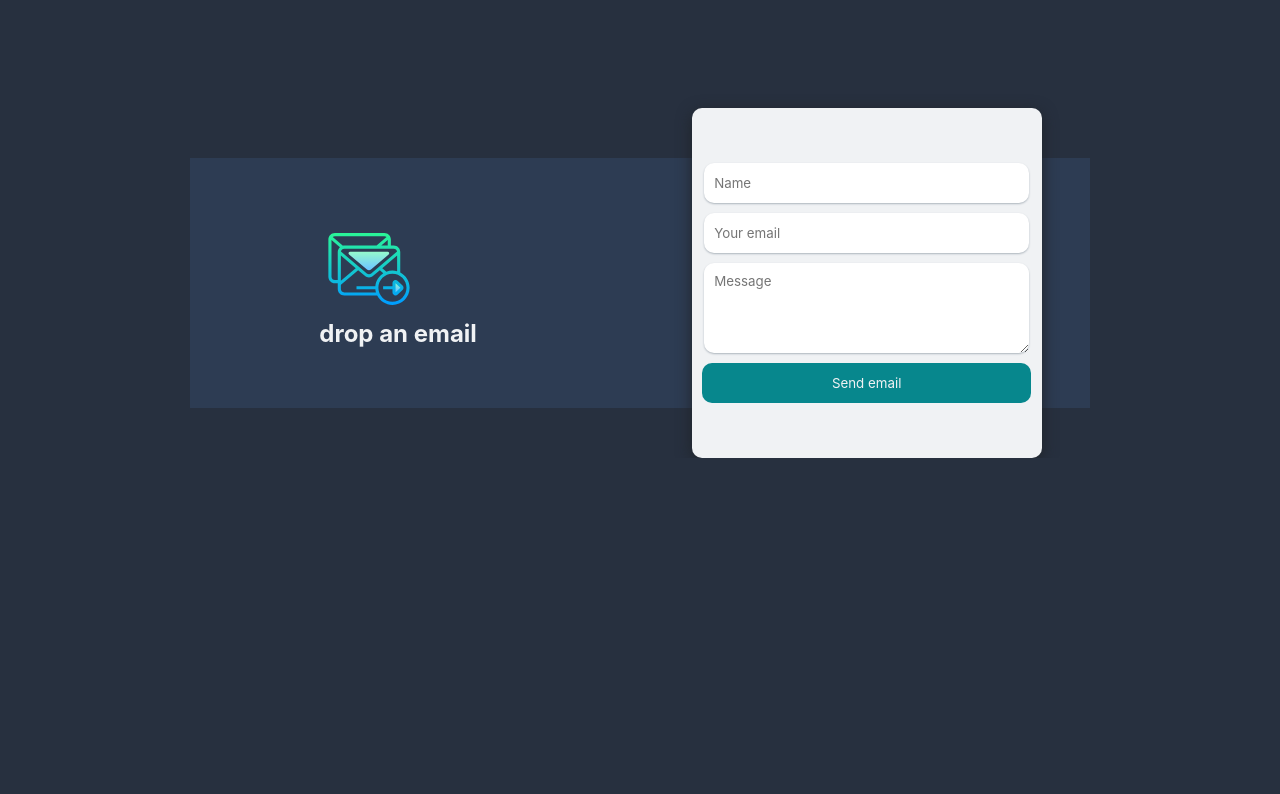
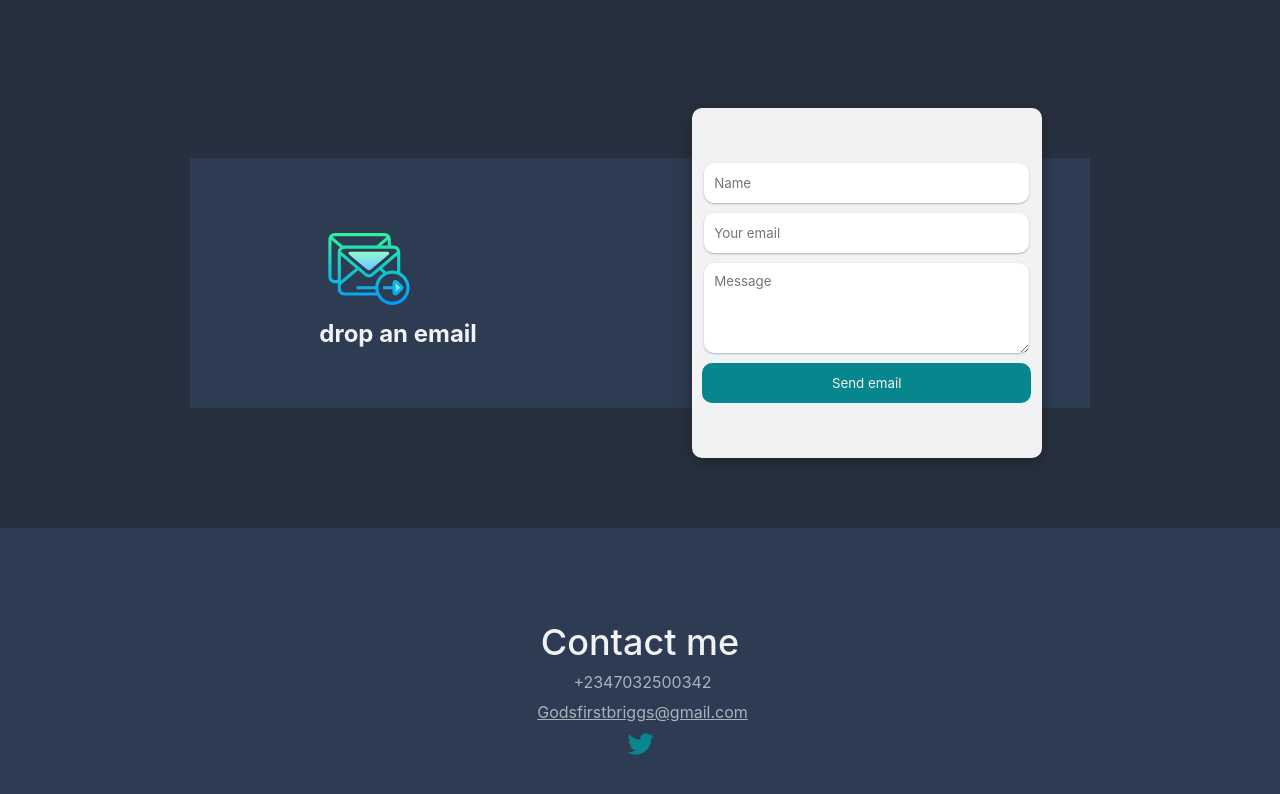
Before and after one commit to Tammibriggs/OldPortfolio, a React (Create React App) app: page / in a window 1280 px wide. Shown: the part 1763-2557 px from the top of the page. Before the commit the page ends 2221 px from the top, so only its background shows below. Built offline with nearby package versions, Linux system fonts and the light colour scheme.

Commit message:
added footer

```diff
--- a/src/App.js
+++ b/src/App.js
@@ -15,7 +15,7 @@ function App() {
         <About/>
         <Works/>
         <Email/>
-
+        <Footer/>
       </div>
     )
 }
--- /dev/null
+++ b/src/Footer/Footer.js
@@ -0,0 +1,28 @@
+import "./footer.css"
+import twitterIcon from "../images/twitter.svg"
+
+function Footer(){
+    return(
+        <footer>
+            <div className="wrapper">
+                <div className="contactMe">
+                    <h2 id="contact">Contact me</h2>
+                    <div className="contactMe__phoneline">
+                        <span>+2347032500342</span>
+                    </div>
+
+                    <div className="contactMe__email">
+                        <span><a href="mailto:Godsfirstbriggs@gmail.com">Godsfirstbriggs@gmail.com</a></span>
+                    </div>
+
+                     <div className="contactMe__social">
+                        <a href="#"  target="_blank"><img src={twitterIcon} alt="twitter icon"/></a>
+                    </div>
+
+                </div>
+            </div>
+        </footer>
+    )
+}
+
+export default Footer
--- /dev/null
+++ b/src/Footer/footer.css
@@ -0,0 +1,85 @@
+footer {
+  width: 100%;
+  height: 300px;
+  margin-top: 90px;
+  background-color: #2d3c53;
+  color: #f0f2f4;
+}
+
+footer .contactMe {
+  height: 300px;
+  display: -webkit-box;
+  display: -ms-flexbox;
+  display: flex;
+  -webkit-box-pack: center;
+      -ms-flex-pack: center;
+          justify-content: center;
+  -webkit-box-orient: vertical;
+  -webkit-box-direction: normal;
+      -ms-flex-flow: column;
+          flex-flow: column;
+  -webkit-box-align: center;
+      -ms-flex-align: center;
+          align-items: center;
+}
+
+footer .contactMe h2 {
+  height: 30px;
+  display: -webkit-box;
+  display: -ms-flexbox;
+  display: flex;
+  -webkit-box-align: center;
+      -ms-flex-align: center;
+          align-items: center;
+  -webkit-box-pack: center;
+      -ms-flex-pack: center;
+          justify-content: center;
+  font-size: 36px;
+  font-weight: 500;
+  margin-top: 30px;
+}
+
+footer .contactMe img {
+  width: 20px;
+  height: 20px;
+  vertical-align: middle;
+}
+
+footer .contactMe div {
+  line-height: 30px;
+}
+
+footer .contactMe span {
+  margin-left: 5px;
+}
+
+footer .contactMe__phoneline {
+  margin-top: 10px;
+  color: rgba(255, 255, 255, 0.6);
+}
+
+footer .contactMe__email a {
+  color: rgba(255, 255, 255, 0.6);
+  text-decoration: underline;
+}
+
+footer .contactMe__social img {
+  width: 30px;
+  height: 30px;
+}
+
+footer .contactMe__social img:hover {
+  border: 1px solid #09b5be;
+  border-radius: 10px;
+}
+
+footer .contactMe__social img:active {
+  border: unset;
+}
+
+@media (min-width: 570px) {
+  footer {
+    margin-top: 120px;
+  }
+}
+/*# sourceMappingURL=footer.css.map */
--- /dev/null
+++ b/src/Footer/footer.sass
@@ -0,0 +1,64 @@
+footer
+    width: 100%
+    height: 300px
+    margin-top: 90px
+    background-color: hsl(216, 30%, 25%)
+    color: rgb(240, 242, 244)
+
+
+    .contactMe
+        height: 300px
+        display: flex
+        justify-content: center
+        flex-flow: column
+        align-items: center
+
+
+        h2
+            height:  30px
+            display: flex
+            align-items: center
+            justify-content:  center
+            font-size: 36px
+            font-weight: 500
+            margin-top: 30px
+
+
+        img
+            width: 20px
+            height: 20px
+            vertical-align: middle
+
+
+        div
+            line-height: 30px
+
+
+        span
+            margin-left: 5px
+
+
+    .contactMe__phoneline
+        margin-top: 10px
+        color: hsla(0, 0%, 100%, 0.6)
+
+
+    .contactMe__email
+        a
+            color: hsla(0, 0%, 100%, 0.6)
+            text-decoration: underline
+
+
+    .contactMe__social
+        img
+            width: 30px
+            height: 30px
+            &:hover
+                border: 1px solid rgb(9, 181, 190)
+                border-radius: 10px
+            &:active
+                border: unset
+
+@media (min-width: 570px)
+    footer
+        margin-top: 120px
```
Also changed, not shown: src/images/twitter.svg, 1 other file (tests, documents, lock files or other folders).
